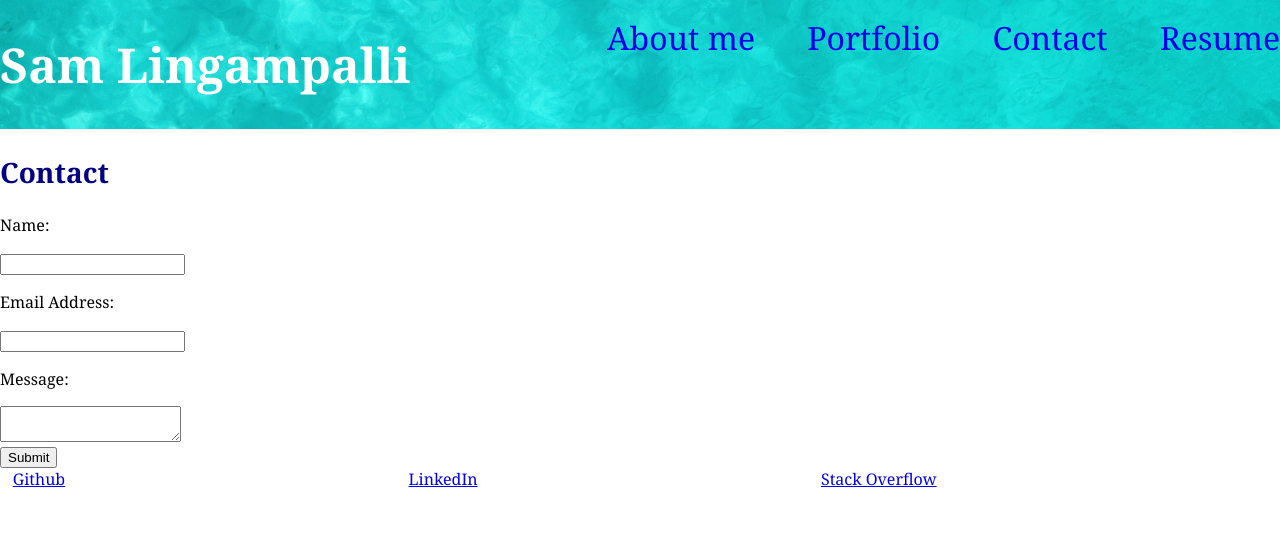
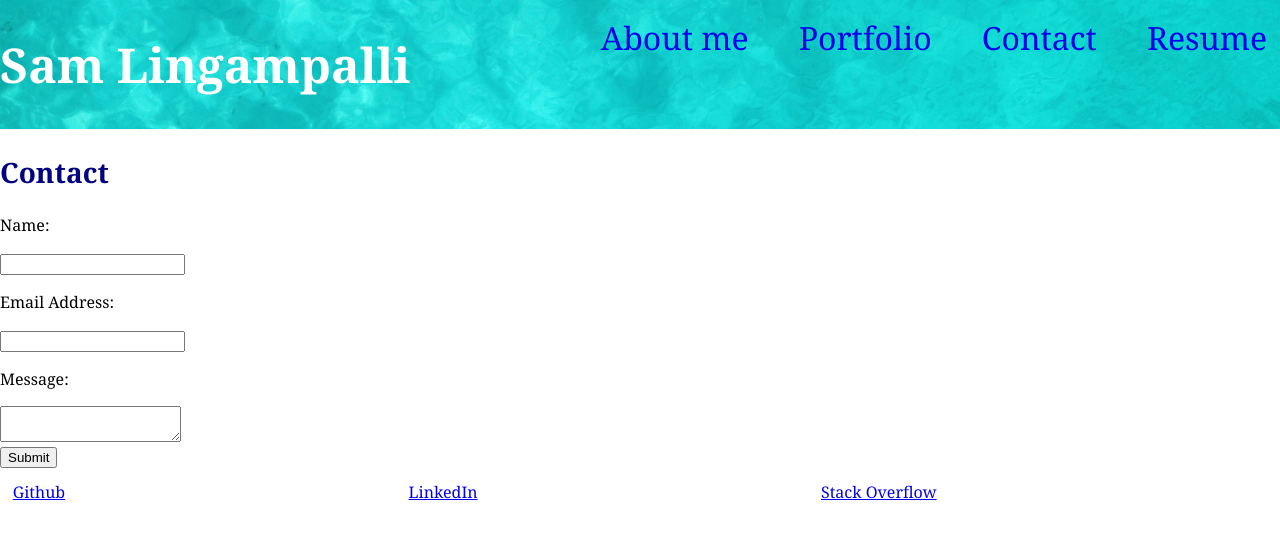
Before and after one commit to ts795/react-portfolio, a React (Create React App) app: page /contact in a window 1280 px wide. Shown: the top 538 px of the page. Built offline with nearby package versions, Linux system fonts and the light colour scheme.

Commit message:
Add padding and margin

```diff
--- a/src/components/contactForm.css
+++ b/src/components/contactForm.css
@@ -1,3 +1,4 @@
 .submit-button {
     display: block;
+    margin-bottom: 1%;
 }
--- a/src/components/navigation.css
+++ b/src/components/navigation.css
@@ -6,6 +6,7 @@
     flex: auto;
     display: flex;
     justify-content: space-between;
+    padding-right: 1%;
 }
 
 .nav-link {
```
